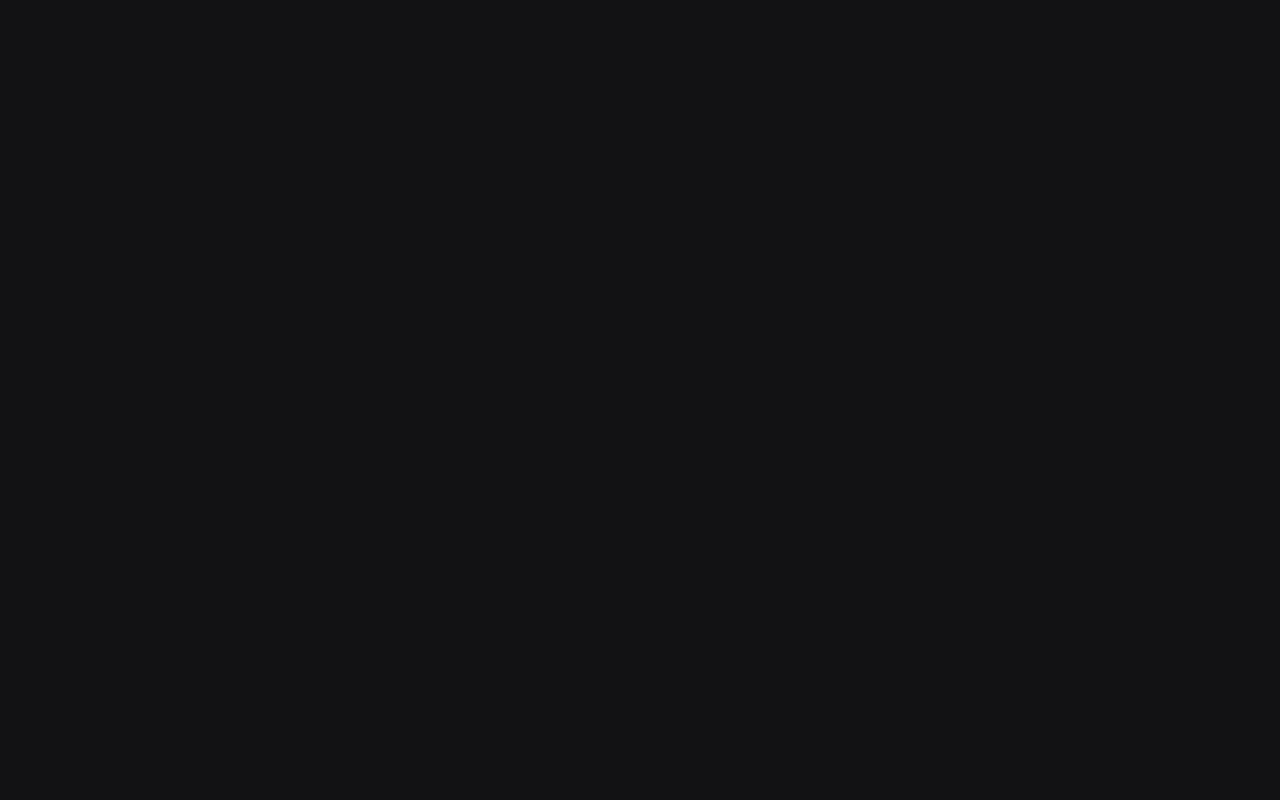
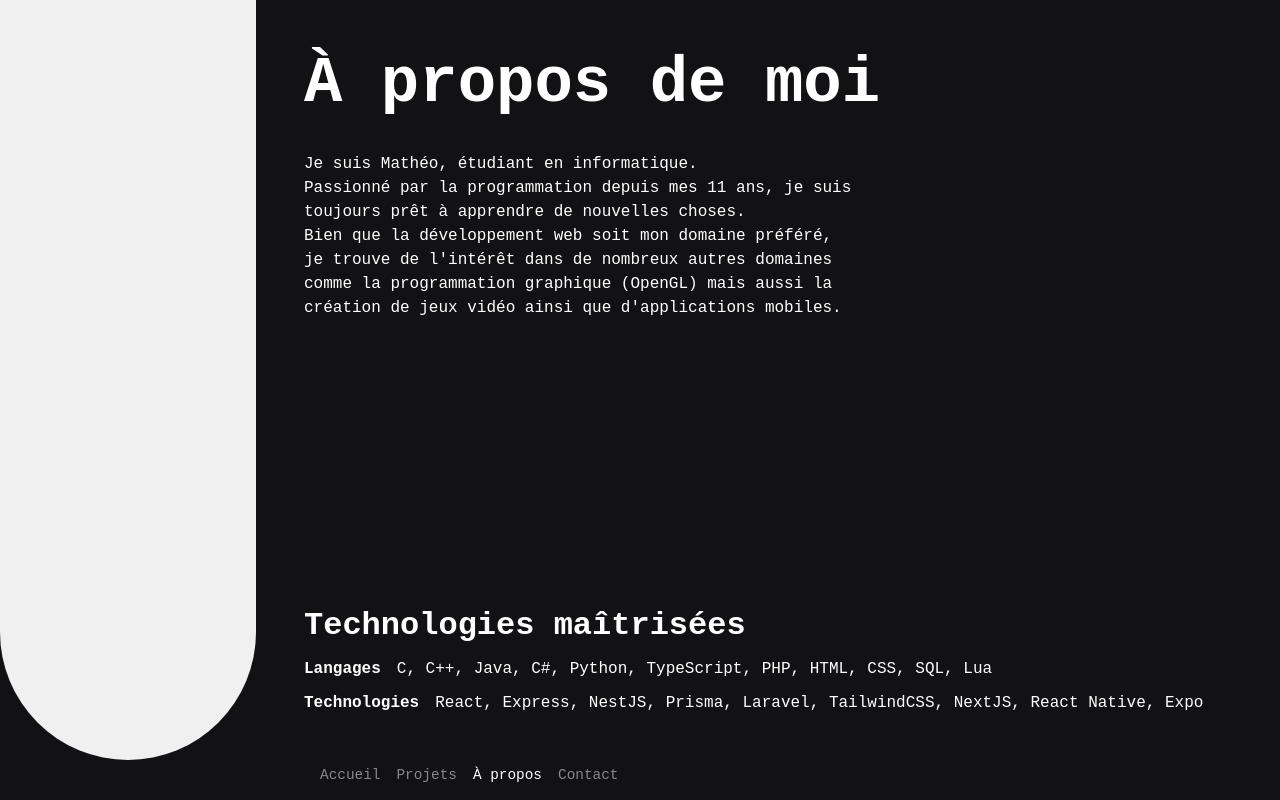
Before and after one commit to iDasrah/portfolio, an Astro site: page /about in a window 1280 px wide. Built offline with nearby package versions, Linux system fonts and the light colour scheme; Astro itself is replaced by a stand-in of ours; a web font is replaced by a local one.

Commit message:
about me page

```diff
--- /dev/null
+++ b/src/components/Navbar.tsx
@@ -0,0 +1,30 @@
+import React, { useEffect, useState } from 'react';
+
+const Navbar = () => {
+    const [pathname, setPathname] = useState("");
+
+    useEffect(() => {
+        setPathname(window.location.pathname);
+    }, []);
+
+    const links = [
+        { href: "/", text: "Accueil" },
+        { href: "/projects", text: "Projets" },
+        { href: "/about", text: "À propos" },
+        { href: "/contact", text: "Contact" }
+    ];
+
+    return (
+        <nav className="navbar">
+            <ul>
+                {links.map((link) => (
+                    <li key={link.href}>
+                        <a href={link.href} id={pathname === link.href ? "currentLink" : ""}>{link.text}</a>
+                    </li>
+                ))}
+            </ul>
+        </nav>
+    );
+};
+
+export default Navbar;
--- a/src/content.config.ts
+++ b/src/content.config.ts
@@ -11,4 +11,5 @@ const projects = defineCollection({
     })
 });
 
+
 export const collections = {projects};
--- a/src/pages/about.astro
+++ b/src/pages/about.astro
@@ -1,8 +1,84 @@
 ---
 import BaseLayout from "../layouts/BaseLayout.astro";
+import LeftDecoration from "../components/LeftDecoration.tsx";
+import Navbar from "../components/Navbar.tsx";
+
+const skills = {
+    languages: ["C", "C++", "Java", "C#", "Python", "TypeScript", "PHP", "HTML", "CSS", "SQL", "Lua"],
+    tech: ["React", "Express", "NestJS", "Prisma", "Laravel", "TailwindCSS", "NextJS", "React Native", "Expo"]
+}
 
 const pageTitle = "À propos de moi"
 ---
 <BaseLayout pageTitle={pageTitle}>
+    <LeftDecoration />
+    <div class="content">
+        <div>
+            <h1>À propos de moi</h1>
+            <p>
+                Je suis Mathéo, étudiant en informatique.<br />
+                Passionné par la programmation depuis mes 11 ans, je suis toujours prêt à apprendre de nouvelles choses.<br />
+                Bien que la développement web soit mon domaine préféré, je trouve de l'intérêt dans de nombreux autres domaines
+                comme la programmation graphique (OpenGL) mais aussi la création de jeux vidéo ainsi que d'applications mobiles.
+            </p>
+        </div>
+        <div>
+            <h2>Technologies maîtrisées</h2>
+            <div class="skillsList">
+                <div>
+                    <h4>Langages</h4>
+                    { skills.languages.join(', ') }
+                </div>
+                <div>
+                    <h4>Technologies</h4>
+                    { skills.tech.join(', ') }
+                </div>
+            </div>
+        </div>
+        <Navbar client:load />
+    </div>
+</BaseLayout>
 
-</BaseLayout>
+<style>
+    body {
+        display: flex;
+        margin: 0;
+        padding: 0;
+
+    }
+
+    .content {
+        flex: 1;
+        padding: 3rem;
+        display: flex;
+        flex-direction: column;
+        justify-content: space-between;
+        gap: 2rem;
+    }
+
+    .skillsList {
+        display: flex;
+        flex-direction: column;
+        gap: 1rem;
+    }
+
+    .skillsList div {
+        display: flex;
+        gap: 1rem;
+    }
+
+    h1 {
+        font-size: 4rem;
+        margin-bottom: 2rem;
+    }
+
+    h2 {
+        font-size: 2rem;
+        margin-bottom: 1rem;
+    }
+
+    p {
+        line-height: 1.5;
+        width: 60%;
+    }
+</style>
--- a/src/styles/global.css
+++ b/src/styles/global.css
@@ -107,3 +107,30 @@ body {
     color: white;
     font-weight: 400
 }
+
+.navbar {
+    position: fixed;
+    bottom: 0;
+    width: 100%;
+    background-color: #121214;
+    padding: 1rem;
+}
+
+.navbar ul {
+    list-style: none;
+    display: flex;
+    gap: 1rem;
+}
+
+.navbar a {
+    color: #888888;
+    user-select: none;
+    text-decoration: none;
+    font-weight: 200;
+    font-size: .9rem;
+    transition: 0.2s;
+}
+
+.navbar a:hover {
+    color: #e3e3e3;
+}
```
Also changed, not shown: src/pages/projects.astro (+2 -35 lines).
